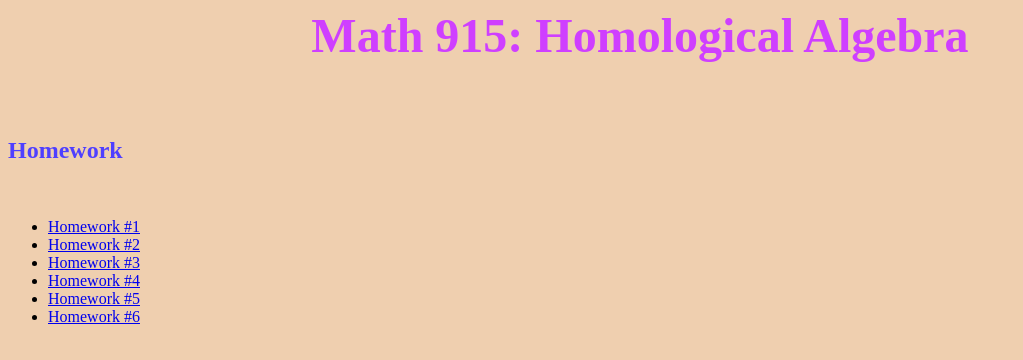
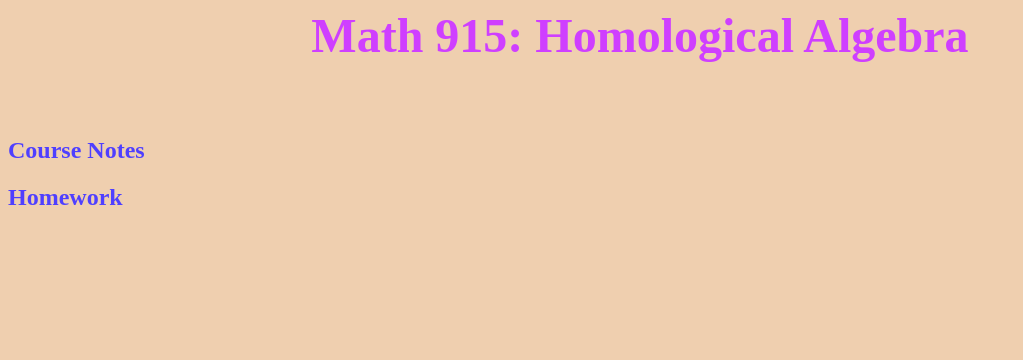
Before and after one commit to Tom-Marley/Tom-Marley.github.io, a plain HTML site: page math915.html in a window 1280 px wide. Shown: the whole page, without its empty margins (0-1023 px from the left). Drawn offline with Linux system fonts and the light colour scheme.

Commit message:
Update math915.html

```diff
--- a/math915.html
+++ b/math915.html
@@ -9,15 +9,12 @@ size="+10">Math 915: Homological Algebra </font></b>
 </center>
 <br><br><br>
 
+<h2><font color=4f3fff>Course Notes</font></h2>
+
 <h2><font color=4f3fff>Homework</font></h2>
 <br>
 <ul>
-<li><a href="hw1.pdf">Homework #1</a>
-<li><a href="hw2.pdf">Homework #2</a>
-<li><a href="915hw3.pdf">Homework #3</a>
-<li><a href="915hw4.pdf">Homework #4</a>
-<li><a href="915hw5.pdf">Homework #5</a>
-<li><a href="915hw6.pdf">Homework #6</a>
+
 <br>
 <br>
 
```
